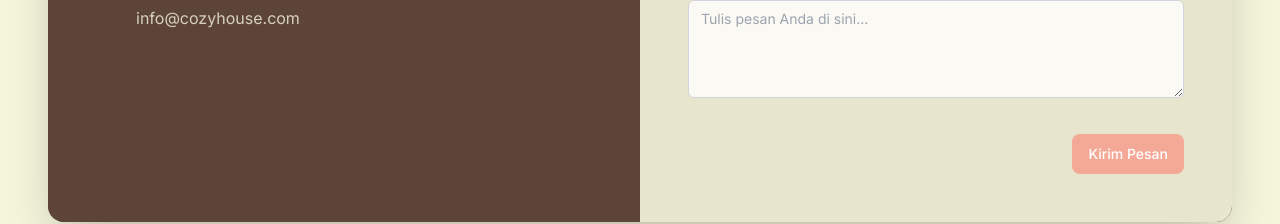
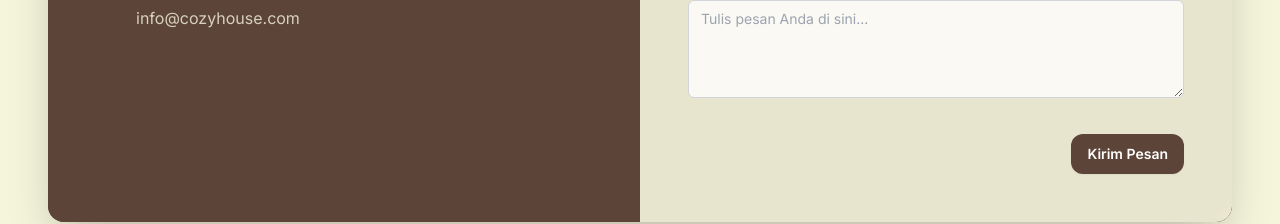
Before and after one commit to Aliyamkamila/Pemweb_Tubes, a Next.js app: page /contact in a window 1280 px wide. Shown: the part 466-690 px from the top of the page. Built offline with nearby package versions, Linux system fonts and the light colour scheme; no server answers; a web font is replaced by a local one.

Commit message:
bissmilah 2x

```diff
--- a/app/(publicpages)/contact/page.js
+++ b/app/(publicpages)/contact/page.js
@@ -147,7 +147,7 @@ export default function ContactPage() {
             </div>
 
             <div className="pt-4 flex justify-end">
-              <Button type="submit" className="bg-warmPeach text-darkBrown hover:bg-opacity-90">
+              <Button type="submit"   className="rounded-xl bg-darkBrown px-4 py-2 text-sm font-semibold text-beige shadow-sm transition-colors hover:bg-warmPeach hover:text-darkBrown focus-visible:outline focus-visible:outline-2 focus-visible:outline-offset-2 focus-visible:outline-darkBrown">
                 Kirim Pesan
               </Button>
             </div>
```
